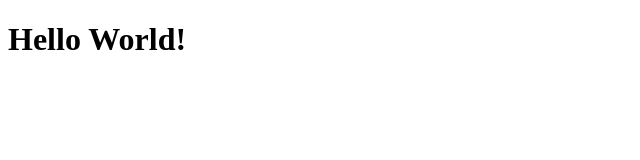
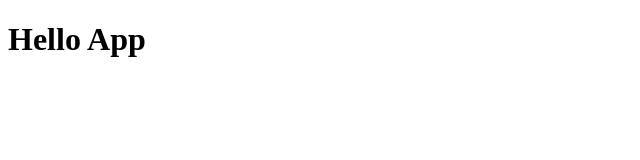
Before and after one commit to githubscientist/fsdcwdtb37-jobs, a React (Vite) app: page / in a window 1280 px wide. Shown: the top 160 px of the page, without its empty margins (0-640 px from the left). Built offline with nearby package versions, Linux system fonts and the light colour scheme.

Commit message:
react router v7 setup --done

```diff
--- a/package.json
+++ b/package.json
@@ -11,7 +11,8 @@
   },
   "dependencies": {
     "react": "^19.2.0",
-    "react-dom": "^19.2.0"
+    "react-dom": "^19.2.0",
+    "react-router": "^7.11.0"
   },
   "devDependencies": {
     "@eslint/js": "^9.39.1",
--- a/src/App.jsx
+++ b/src/App.jsx
@@ -1,6 +1,33 @@
+import { createBrowserRouter, RouterProvider } from "react-router";
+
+// define the routes
+const routes = [
+  {
+    path: "/",
+    element: <h1>Hello App</h1>
+  }
+]
+
+// create a browser router object
+const router = createBrowserRouter(routes, {
+  future: {
+    v7_relativeSplatPath: true,
+    v7_fetcherPersist: true,
+    v7_normalizeFormMethod: true,
+    v7_partialHydration: true,
+    v7_skipActionErrorRevalidation: true,
+  },
+});
+
+
 const App = () => {
   return (
-    <h1>Hello World!</h1>
+    <RouterProvider
+      router={router}
+      future={{
+        v7_startTransition: true,
+      }}
+    />
   )
 }
 
```
Also changed, not shown: 2 other files (tests, documents, lock files or other folders).
